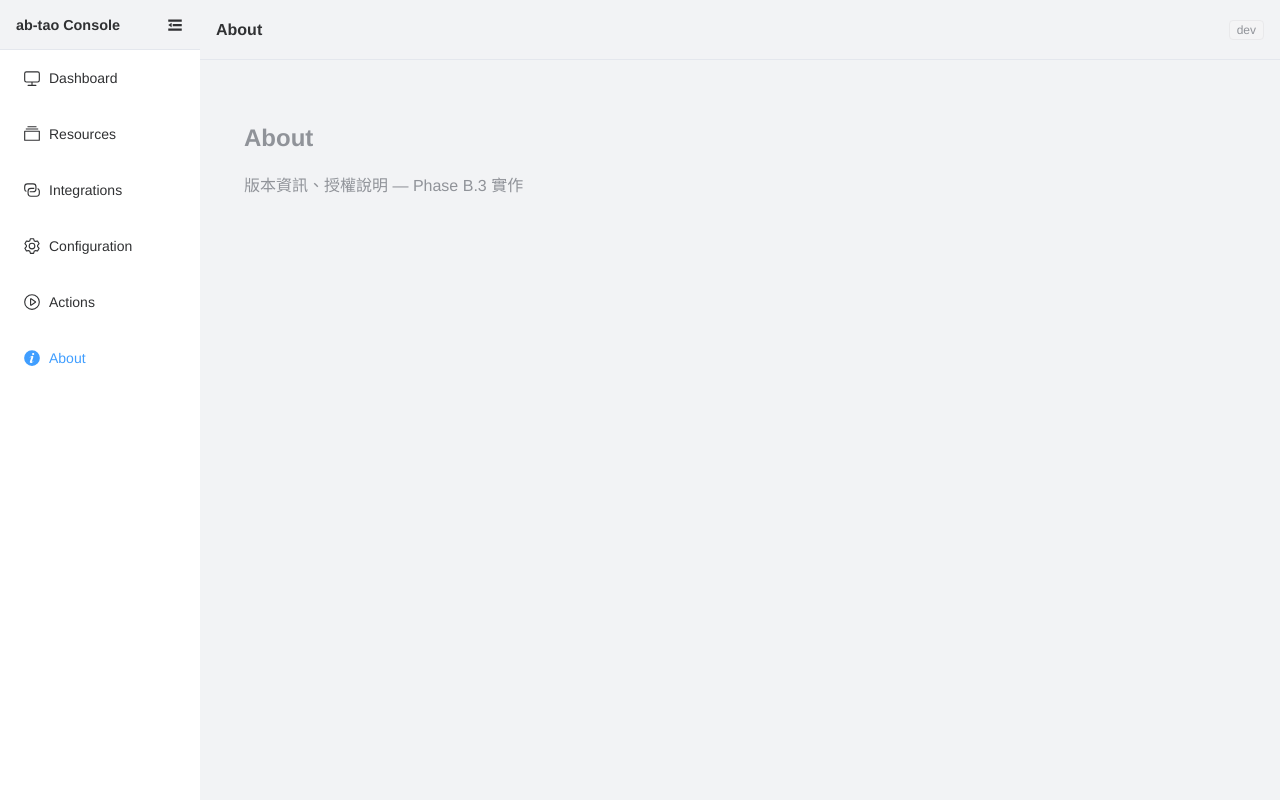
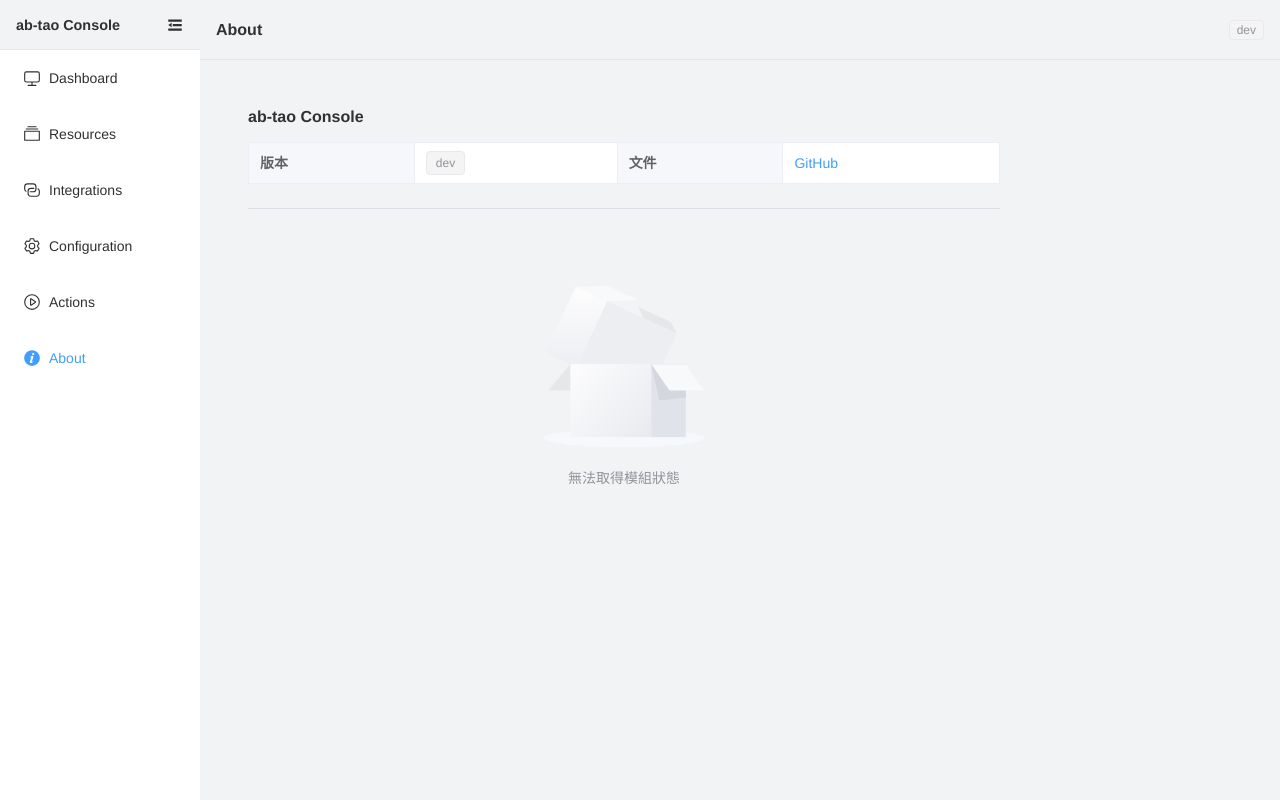
Before and after one commit to AlvinBian/ab-tao, a Vue app in the folder apps/console/: page /about in a window 1280 px wide. Built offline with nearby package versions, Linux system fonts and the light colour scheme; no server answers.

Commit message:
feat(console): Batch B Wave B.3 — Dashboard/Configuration/Actions/About Section 整合既有 view 組件

```diff
--- a/apps/console/src/views/sections/AboutSection.vue
+++ b/apps/console/src/views/sections/AboutSection.vue
@@ -1,17 +1,51 @@
 <script setup lang="ts">
-// Phase B.3 填充：版本資訊、授權說明
+import { computed, onMounted } from "vue";
+import { useStatusStore } from "@/stores/status";
+
+const store = useStatusStore();
+onMounted(() => store.fetchData());
+
+// biome-ignore lint/correctness/noUnusedVariables: used in template
+const appVersion = import.meta.env.VITE_APP_VERSION ?? "dev";
+// biome-ignore lint/correctness/noUnusedVariables: used in template
+const doctorData = computed(() => store.data?.doctor);
+// biome-ignore lint/correctness/noUnusedVariables: used in template
+const loading = computed(() => store.loading);
 </script>
 
 <template>
-  <div class="section-placeholder">
-    <h2>About</h2>
-    <p>版本資訊、授權說明 — Phase B.3 實作</p>
+  <div style="padding: 24px; max-width: 800px">
+    <el-descriptions title="ab-tao Console" :column="2" border>
+      <el-descriptions-item label="版本">
+        <el-tag type="info">{{ appVersion }}</el-tag>
+      </el-descriptions-item>
+      <el-descriptions-item label="文件">
+        <el-link type="primary" href="https://github.com/alvin-b/ab-tao" target="_blank">
+          GitHub
+        </el-link>
+      </el-descriptions-item>
+    </el-descriptions>
+
+    <el-divider />
+
+    <div v-if="loading">
+      <el-skeleton :rows="4" animated />
+    </div>
+    <div v-else-if="doctorData">
+      <h3 style="margin-bottom: 12px">模組安裝狀態</h3>
+      <el-table :data="Object.entries(doctorData)" stripe size="small">
+        <el-table-column label="模組" min-width="180">
+          <template #default="{ row }">{{ row[0] }}</template>
+        </el-table-column>
+        <el-table-column label="狀態" width="120" align="center">
+          <template #default="{ row }">
+            <el-tag :type="row[1] ? 'success' : 'danger'" size="small">
+              {{ row[1] ? '已安裝' : '未安裝' }}
+            </el-tag>
+          </template>
+        </el-table-column>
+      </el-table>
+    </div>
+    <el-empty v-else description="無法取得模組狀態" />
   </div>
 </template>
-
-<style scoped>
-.section-placeholder {
-  padding: 20px;
-  color: var(--el-text-color-secondary);
-}
-</style>
--- a/apps/console/src/views/sections/ActionsSection.vue
+++ b/apps/console/src/views/sections/ActionsSection.vue
@@ -1,17 +1,32 @@
 <script setup lang="ts">
-// Phase B.3 填充：Setup / Scan / Sync / Restore tabs
+import type { SectionTabConfig } from "@/components/SectionTabs.vue";
+import SectionTabs from "@/components/SectionTabs.vue";
+import RestoreView from "@/views/actions/RestoreView.vue";
+import ScanView from "@/views/actions/ScanView.vue";
+import SetupWizardView from "@/views/actions/SetupWizardView.vue";
+import SyncView from "@/views/actions/SyncView.vue";
+
+const tabs: SectionTabConfig[] = [
+	{ key: "setup", label: "Setup 精靈" },
+	{ key: "scan", label: "技術棧掃描" },
+	{ key: "sync", label: "Sync 同步" },
+	{ key: "restore", label: "還原備份" },
+];
 </script>
 
 <template>
-  <div class="section-placeholder">
-    <h2>Actions</h2>
-    <p>Setup 精靈、技術棧掃描、Sync 同步、還原備份 — Phase B.3 實作</p>
-  </div>
+  <SectionTabs :tabs="tabs" default-tab="setup">
+    <template #setup>
+      <SetupWizardView />
+    </template>
+    <template #scan>
+      <ScanView />
+    </template>
+    <template #sync>
+      <SyncView />
+    </template>
+    <template #restore>
+      <RestoreView />
+    </template>
+  </SectionTabs>
 </template>
-
-<style scoped>
-.section-placeholder {
-  padding: 20px;
-  color: var(--el-text-color-secondary);
-}
-</style>
--- a/apps/console/src/views/sections/ConfigurationSection.vue
+++ b/apps/console/src/views/sections/ConfigurationSection.vue
@@ -1,17 +1,42 @@
 <script setup lang="ts">
-// Phase B.3 填充：Permissions / Hooks / AI / Plugins / Preferences / Chrome tabs
+import type { SectionTabConfig } from "@/components/SectionTabs.vue";
+import SectionTabs from "@/components/SectionTabs.vue";
+import AiModelView from "@/views/config/AiModelView.vue";
+import ChromeView from "@/views/config/ChromeView.vue";
+import HooksConfigView from "@/views/config/HooksConfigView.vue";
+import PermissionsView from "@/views/config/PermissionsView.vue";
+import PluginsView from "@/views/config/PluginsView.vue";
+import PreferencesView from "@/views/config/PreferencesView.vue";
+
+const tabs: SectionTabConfig[] = [
+	{ key: "permissions", label: "Permissions" },
+	{ key: "hooks", label: "Hooks" },
+	{ key: "ai", label: "AI Model" },
+	{ key: "plugins", label: "Plugins" },
+	{ key: "preferences", label: "Preferences" },
+	{ key: "chrome", label: "Chrome" },
+];
 </script>
 
 <template>
-  <div class="section-placeholder">
-    <h2>Configuration</h2>
-    <p>Permissions、Hooks 設定、AI 模型、Plugins、偏好設定、Chrome — Phase B.3 實作</p>
-  </div>
+  <SectionTabs :tabs="tabs" default-tab="permissions">
+    <template #permissions>
+      <PermissionsView />
+    </template>
+    <template #hooks>
+      <HooksConfigView />
+    </template>
+    <template #ai>
+      <AiModelView />
+    </template>
+    <template #plugins>
+      <PluginsView />
+    </template>
+    <template #preferences>
+      <PreferencesView />
+    </template>
+    <template #chrome>
+      <ChromeView />
+    </template>
+  </SectionTabs>
 </template>
-
-<style scoped>
-.section-placeholder {
-  padding: 20px;
-  color: var(--el-text-color-secondary);
-}
-</style>
--- a/apps/console/src/views/sections/DashboardSection.vue
+++ b/apps/console/src/views/sections/DashboardSection.vue
@@ -1,17 +1,27 @@
 <script setup lang="ts">
-// Phase B.3 填充：Overview / State & Drift / Environment tabs
+import type { SectionTabConfig } from "@/components/SectionTabs.vue";
+import SectionTabs from "@/components/SectionTabs.vue";
+import EnvironmentView from "@/views/EnvironmentView.vue";
+import OverviewView from "@/views/OverviewView.vue";
+import StateView from "@/views/StateView.vue";
+
+const tabs: SectionTabConfig[] = [
+	{ key: "overview", label: "Overview" },
+	{ key: "state", label: "State & Drift" },
+	{ key: "environment", label: "Environment" },
+];
 </script>
 
 <template>
-  <div class="section-placeholder">
-    <h2>Dashboard</h2>
-    <p>Overview、State &amp; Drift、環境資訊 — Phase B.3 實作</p>
-  </div>
+  <SectionTabs :tabs="tabs" default-tab="overview">
+    <template #overview>
+      <OverviewView />
+    </template>
+    <template #state>
+      <StateView />
+    </template>
+    <template #environment>
+      <EnvironmentView />
+    </template>
+  </SectionTabs>
 </template>
-
-<style scoped>
-.section-placeholder {
-  padding: 20px;
-  color: var(--el-text-color-secondary);
-}
-</style>
```
